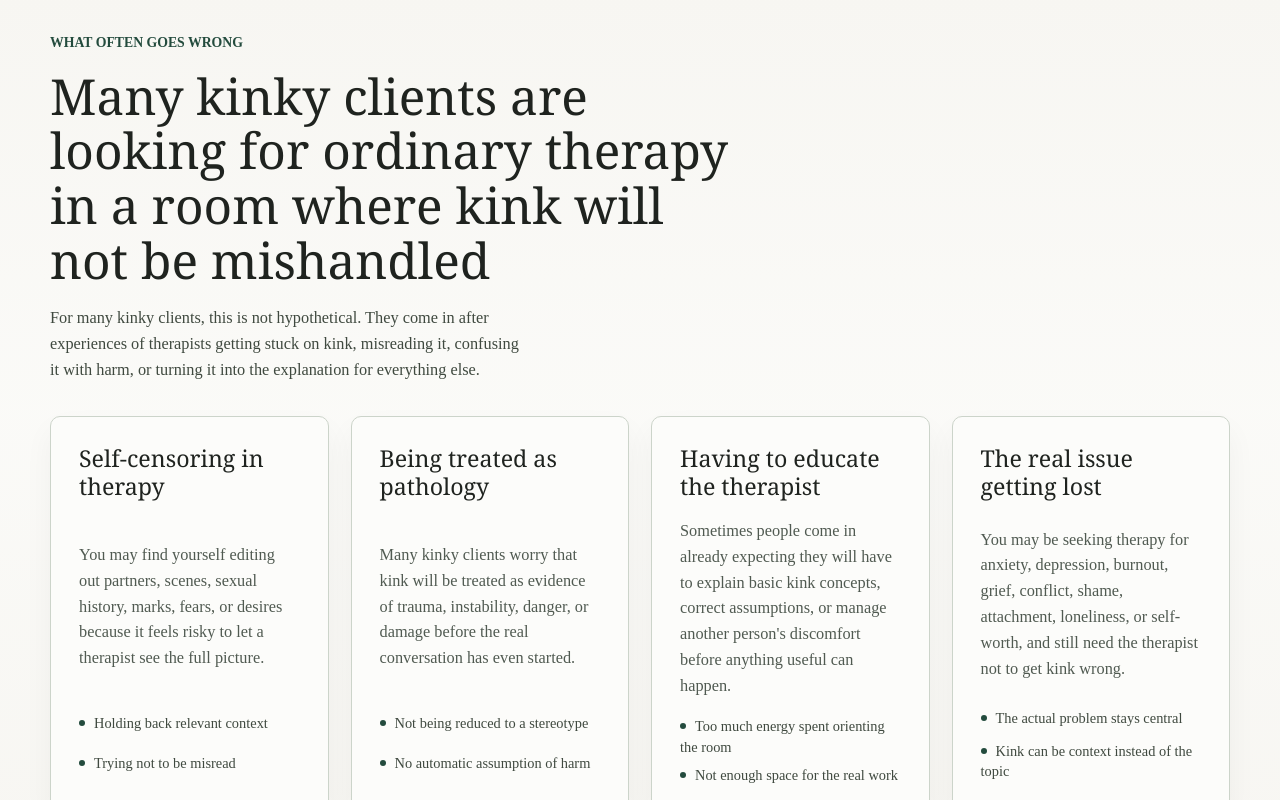
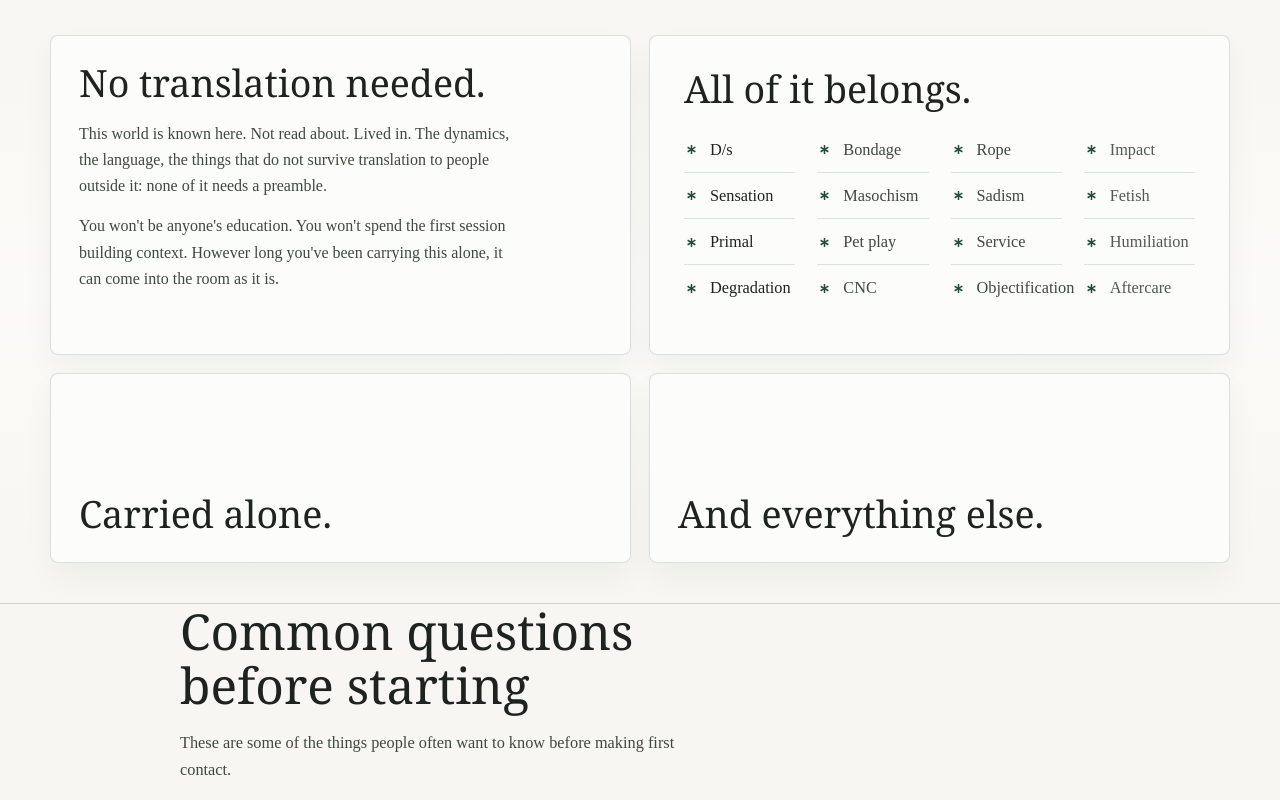
Before and after one commit to diabolicskink-bit/CounsellingWebsite, a React (Vite) app: page /inclusion/kink-bdsm in a window 1280 px wide. Shown: the part 720-1520 px from the top of the page. Built offline with nearby package versions, Linux system fonts and the light colour scheme.

Commit message:
Refine kink counselling panels

```diff
--- a/src/pages/KinkBdsmCounselling.tsx
+++ b/src/pages/KinkBdsmCounselling.tsx
@@ -1,4 +1,4 @@
-import { ArrowRight } from "lucide-react";
+import { ArrowRight, Asterisk } from "lucide-react";
 import { Link } from "react-router-dom";
 import Button from "../components/Button";
 import Container from "../components/Container";
@@ -23,15 +23,17 @@ type TextLink = {
   href: string;
 };
 
-type TopicCard = {
-  title: string;
-  copy: string;
-  items: string[];
-};
-
 type FaqItem = {
   question: string;
   answer: string;
+};
+
+type PanelItem = {
+  title?: string;
+  ariaLabel?: string;
+  variant?: "language-field";
+  listItems?: string[];
+  body?: string[];
 };
 
 type KinkPageContent = {
@@ -48,11 +50,8 @@ type KinkPageContent = {
     noteEyebrow: string;
     noteItems: string[];
   };
-  topicSection: {
-    eyebrow: string;
-    heading: string;
-    intro: string;
-    cards: TopicCard[];
+  panelSection: {
+    items: PanelItem[];
   };
   faqSection: {
     eyebrow: string;
@@ -97,36 +96,40 @@ const kinkPageContent: KinkPageContent = {
       "No need for the real issue to get lost.",
     ],
   },
-  topicSection: {
-    eyebrow: "What Often Goes Wrong",
-    heading: "Many kinky clients are looking for ordinary therapy in a room where kink will not be mishandled",
-    intro:
-      "For many kinky clients, this is not hypothetical. They come in after experiences of therapists getting stuck on kink, misreading it, confusing it with harm, or turning it into the explanation for everything else.",
-    cards: [
+  panelSection: {
+    items: [
       {
-        title: "Self-censoring in therapy",
-        copy:
-          "You may find yourself editing out partners, scenes, sexual history, marks, fears, or desires because it feels risky to let a therapist see the full picture.",
-        items: ["Holding back relevant context", "Trying not to be misread"],
+        title: "No translation needed.",
+        body: [
+          "This world is known here. Not read about. Lived in. The dynamics, the language, the things that do not survive translation to people outside it: none of it needs a preamble.",
+          "You won't be anyone's education. You won't spend the first session building context. However long you've been carrying this alone, it can come into the room as it is.",
+        ],
       },
       {
-        title: "Being treated as pathology",
-        copy:
-          "Many kinky clients worry that kink will be treated as evidence of trauma, instability, danger, or damage before the real conversation has even started.",
-        items: ["Not being reduced to a stereotype", "No automatic assumption of harm"],
+        title: "All of it belongs.",
+        ariaLabel: "Kink and BDSM language",
+        variant: "language-field",
+        listItems: [
+          "D/s",
+          "Bondage",
+          "Rope",
+          "Impact",
+          "Sensation",
+          "Masochism",
+          "Sadism",
+          "Fetish",
+          "Primal",
+          "Pet play",
+          "Service",
+          "Humiliation",
+          "Degradation",
+          "CNC",
+          "Objectification",
+          "Aftercare",
+        ],
       },
-      {
-        title: "Having to educate the therapist",
-        copy:
-          "Sometimes people come in already expecting they will have to explain basic kink concepts, correct assumptions, or manage another person's discomfort before anything useful can happen.",
-        items: ["Too much energy spent orienting the room", "Not enough space for the real work"],
-      },
-      {
-        title: "The real issue getting lost",
-        copy:
-          "You may be seeking therapy for anxiety, depression, burnout, grief, conflict, shame, attachment, loneliness, or self-worth, and still need the therapist not to get kink wrong.",
-        items: ["The actual problem stays central", "Kink can be context instead of the topic"],
-      },
+      { title: "Carried alone." },
+      { title: "And everything else." },
     ],
   },
   faqSection: {
@@ -160,7 +163,7 @@ const kinkPageContent: KinkPageContent = {
 
 export default function KinkBdsmCounselling() {
   useDocumentMetadata(kinkPageContent.title, kinkPageContent.meta);
-  const { hero, topicSection, faqSection } = kinkPageContent;
+  const { hero, panelSection, faqSection } = kinkPageContent;
 
   return (
     <main className="site-page kink-page">
@@ -214,27 +217,42 @@ export default function KinkBdsmCounselling() {
         </Container>
       </section>
 
-      <section className="site-grid kink-page__topics">
+      <section className="site-grid kink-page__panel-section" aria-label="Kink-aware counselling themes">
         <Container>
-          <div className="site-grid__heading kink-page__topics-heading">
-            <span className="site-eyebrow">{topicSection.eyebrow}</span>
-            <h2>{topicSection.heading}</h2>
-            <p>{topicSection.intro}</p>
-          </div>
-
-          <div className="site-card-grid">
-            {topicSection.cards.map((card) => (
-              <article className="site-card" key={card.title}>
-                <h3>{card.title}</h3>
-                <p>{card.copy}</p>
-                <ul className="site-card__list">
-                  {card.items.map((item) => (
-                    <li key={item}>{item}</li>
-                  ))}
-                </ul>
-              </article>
+          <ul className="kink-page__panel-grid">
+            {panelSection.items.map((item) => (
+              <li
+                className={[
+                  "kink-page__panel",
+                  item.body ? "kink-page__panel--with-copy" : "",
+                  item.variant === "language-field" ? "kink-page__panel--language-field" : "",
+                ]
+                  .filter(Boolean)
+                  .join(" ")}
+                key={item.title ?? item.ariaLabel}
+                aria-label={item.ariaLabel}
+              >
+                {item.title ? <h2 className="kink-page__panel-title">{item.title}</h2> : null}
+                {item.variant === "language-field" ? (
+                  <ul className="kink-page__language-field" aria-hidden="true">
+                    {item.listItems?.map((label) => (
+                      <li key={label}>
+                        <Asterisk className="kink-page__language-icon" size={15} strokeWidth={2.4} />
+                        <span>{label}</span>
+                      </li>
+                    ))}
+                  </ul>
+                ) : null}
+                {item.body ? (
+                  <div className="kink-page__panel-body">
+                    {item.body.map((paragraph) => (
+                      <p key={paragraph}>{paragraph}</p>
+                    ))}
+                  </div>
+                ) : null}
+              </li>
             ))}
-          </div>
+          </ul>
         </Container>
       </section>
 
--- a/src/styles-kink-bdsm.css
+++ b/src/styles-kink-bdsm.css
@@ -101,8 +101,105 @@
   padding-bottom: 18px;
 }
 
-.kink-page__topics-heading p {
-  max-width: 58ch;
+.kink-page__panel-section {
+  padding: 46px 0;
+}
+
+.kink-page__panel-grid {
+  display: grid;
+  grid-template-columns: repeat(2, minmax(0, 1fr));
+  gap: 18px;
+  margin: 0;
+  padding: 0;
+  list-style: none;
+}
+
+.kink-page__panel {
+  display: grid;
+  align-content: end;
+  gap: 18px;
+  min-height: 190px;
+  padding: 28px;
+  border: 1px solid rgba(35, 75, 61, 0.16);
+  border-radius: var(--radius);
+  background: var(--surface-strong);
+  box-shadow: var(--color-shadow-card);
+}
+
+.kink-page__panel--with-copy {
+  align-content: start;
+  min-height: 320px;
+}
+
+.kink-page__panel--language-field {
+  align-content: start;
+  min-height: 320px;
+  padding: 34px;
+}
+
+.kink-page__language-field {
+  display: grid;
+  grid-template-columns: repeat(4, minmax(0, 1fr));
+  column-gap: 22px;
+  row-gap: 0;
+  margin: 0;
+  padding: 0;
+  list-style: none;
+}
+
+.kink-page__language-field li {
+  display: grid;
+  grid-template-columns: 16px minmax(0, 1fr);
+  gap: 10px;
+  align-items: center;
+  min-width: 0;
+  padding: 13px 0 12px;
+  border-top: 1px solid rgba(35, 75, 61, 0.15);
+  color: var(--body);
+  font-size: var(--type-body);
+  font-weight: 400;
+  line-height: 1.24;
+}
+
+.kink-page__language-icon {
+  color: var(--cedar);
+  stroke-linecap: square;
+}
+
+.kink-page__language-field li:nth-child(-n + 4) {
+  border-top: 0;
+}
+
+.kink-page__language-field li:nth-child(4n + 1) {
+  color: var(--ink);
+}
+
+.kink-page__language-field li:nth-child(4n) {
+  color: var(--muted);
+}
+
+.kink-page__panel-title {
+  max-width: 24ch;
+  margin: 0;
+  color: var(--ink);
+  font-family: Georgia, "Times New Roman", serif;
+  font-size: var(--type-section-compact);
+  line-height: 1.03;
+  letter-spacing: 0;
+  text-wrap: balance;
+}
+
+.kink-page__panel-body {
+  display: grid;
+  gap: 14px;
+  max-width: 54ch;
+}
+
+.kink-page__panel-body p {
+  margin: 0;
+  color: var(--body);
+  font-size: 1rem;
+  line-height: 1.64;
 }
 
 @media (max-width: 980px) {
@@ -117,6 +214,10 @@
 
   .kink-page__hero-note {
     max-width: 34rem;
+  }
+
+  .kink-page__panel-grid {
+    grid-template-columns: 1fr;
   }
 }
 
@@ -145,4 +246,36 @@
   .kink-page__hero-note-item {
     font-size: clamp(1.34rem, 6vw, 1.72rem);
   }
+
+  .kink-page__panel-section {
+    padding: 34px 0;
+  }
+
+  .kink-page__panel {
+    min-height: 140px;
+    padding: 22px;
+  }
+
+  .kink-page__panel--with-copy {
+    min-height: 0;
+  }
+
+  .kink-page__panel--language-field {
+    min-height: 240px;
+    padding: 22px;
+  }
+
+  .kink-page__language-field {
+    grid-template-columns: repeat(2, minmax(0, 1fr));
+    column-gap: 18px;
+  }
+
+  .kink-page__language-field li:nth-child(-n + 4) {
+    border-top: 1px solid rgba(35, 75, 61, 0.15);
+  }
+
+  .kink-page__language-field li:nth-child(-n + 2) {
+    border-top: 0;
+  }
+
 }
```
